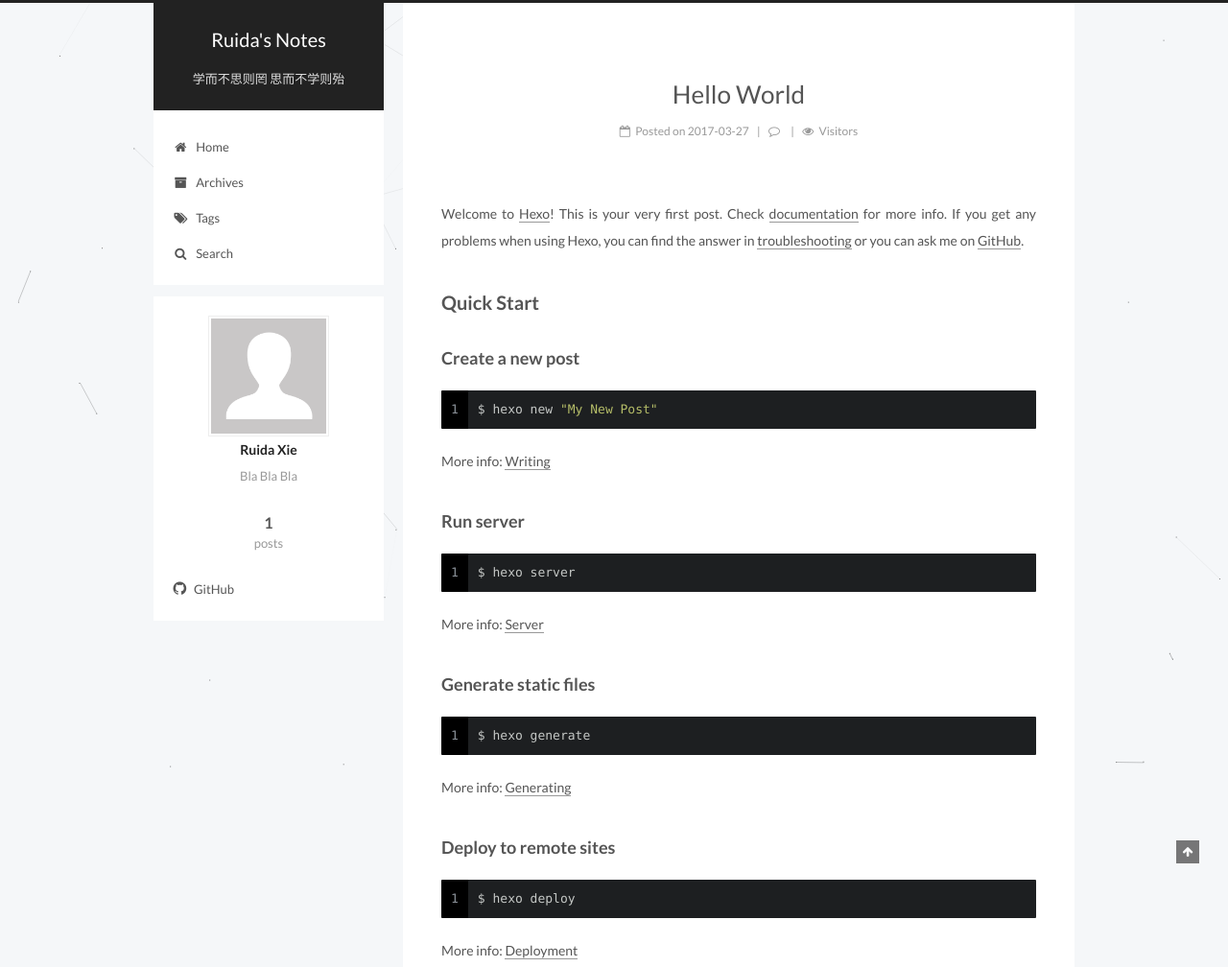
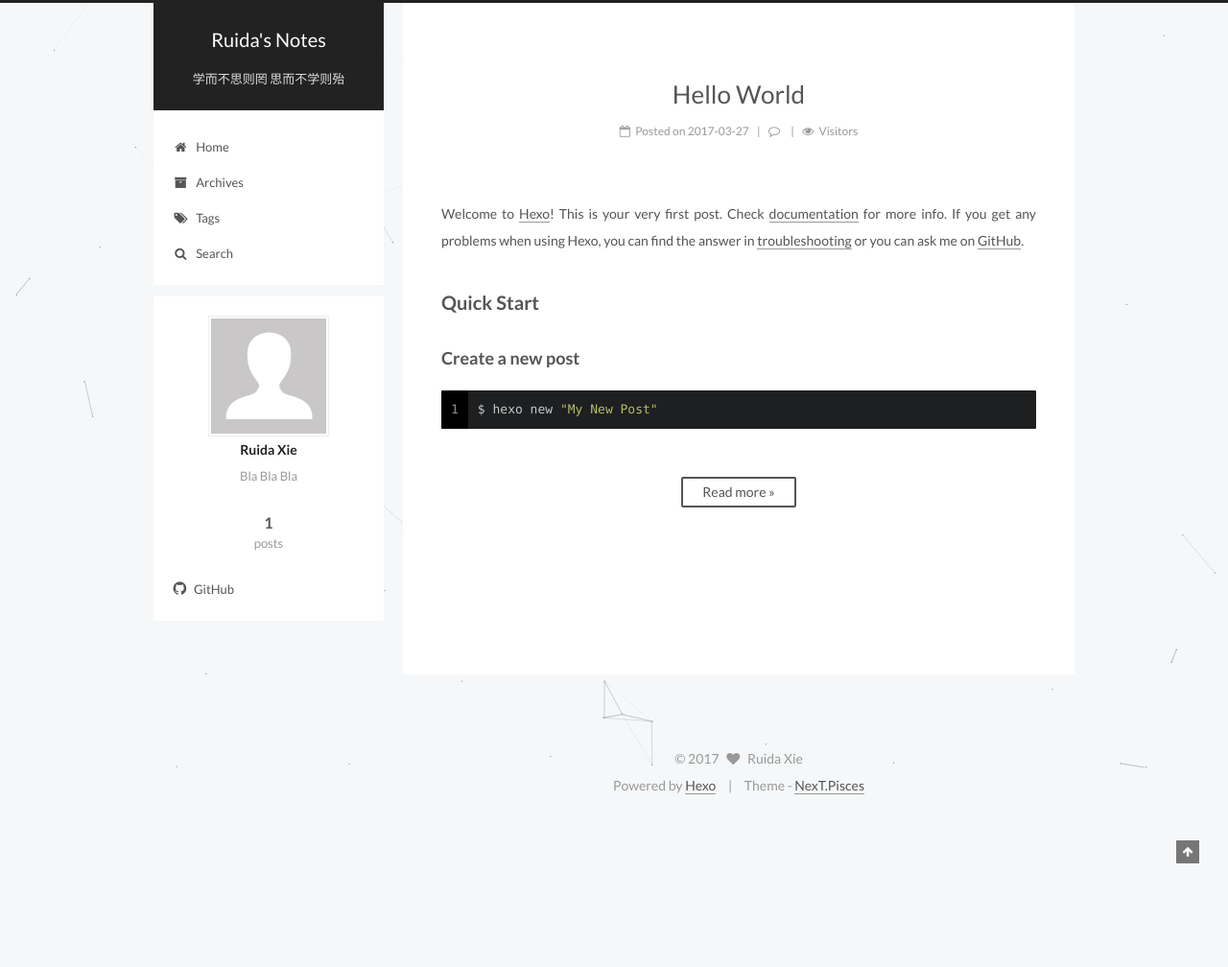
Before and after one commit to xrdcrab/xrdcrab.github.io, a plain HTML site: page index.html in a window 1280 px wide. Shown: the top 1008 px of the page at 96% size. After the commit the page ends 853 px from the top, so only its background shows below. Drawn offline with nearby package versions, Linux system fonts and the light colour scheme; some packages are replaced by stand-ins of ours; a script that the page names is missing.

Commit message:
Site updated: 2017-04-01 18:41:17

```diff
--- a/index.html
+++ b/index.html
@@ -388,18 +388,15 @@
 
 
 
-
-            <p>Welcome to <a href="https://hexo.io/" target="_blank" rel="external">Hexo</a>! This is your very first post. Check <a href="https://hexo.io/docs/" target="_blank" rel="external">documentation</a> for more info. If you get any problems when using Hexo, you can find the answer in <a href="https://hexo.io/docs/troubleshooting.html" target="_blank" rel="external">troubleshooting</a> or you can ask me on <a href="https://github.com/hexojs/hexo/issues" target="_blank" rel="external">GitHub</a>.</p>
+          <p>Welcome to <a href="https://hexo.io/">Hexo</a>! This is your very first post. Check <a href="https://hexo.io/docs/">documentation</a> for more info. If you get any problems when using Hexo, you can find the answer in <a href="https://hexo.io/docs/troubleshooting.html">troubleshooting</a> or you can ask me on <a href="https://github.com/hexojs/hexo/issues">GitHub</a>.</p>
 <h2 id="Quick-Start"><a href="#Quick-Start" class="headerlink" title="Quick Start"></a>Quick Start</h2><h3 id="Create-a-new-post"><a href="#Create-a-new-post" class="headerlink" title="Create a new post"></a>Create a new post</h3><figure class="highlight bash"><table><tr><td class="gutter"><pre><div class="line">1</div></pre></td><td class="code"><pre><div class="line">$ hexo new <span class="string">"My New Post"</span></div></pre></td></tr></table></figure>
-<p>More info: <a href="https://hexo.io/docs/writing.html" target="_blank" rel="external">Writing</a></p>
-<h3 id="Run-server"><a href="#Run-server" class="headerlink" title="Run server"></a>Run server</h3><figure class="highlight bash"><table><tr><td class="gutter"><pre><div class="line">1</div></pre></td><td class="code"><pre><div class="line">$ hexo server</div></pre></td></tr></table></figure>
-<p>More info: <a href="https://hexo.io/docs/server.html" target="_blank" rel="external">Server</a></p>
-<h3 id="Generate-static-files"><a href="#Generate-static-files" class="headerlink" title="Generate static files"></a>Generate static files</h3><figure class="highlight bash"><table><tr><td class="gutter"><pre><div class="line">1</div></pre></td><td class="code"><pre><div class="line">$ hexo generate</div></pre></td></tr></table></figure>
-<p>More info: <a href="https://hexo.io/docs/generating.html" target="_blank" rel="external">Generating</a></p>
-<h3 id="Deploy-to-remote-sites"><a href="#Deploy-to-remote-sites" class="headerlink" title="Deploy to remote sites"></a>Deploy to remote sites</h3><figure class="highlight bash"><table><tr><td class="gutter"><pre><div class="line">1</div></pre></td><td class="code"><pre><div class="line">$ hexo deploy</div></pre></td></tr></table></figure>
-<p>More info: <a href="https://hexo.io/docs/deployment.html" target="_blank" rel="external">Deployment</a></p>
-
-
+          <!--noindex-->
+          <div class="post-button text-center">
+            <a class="btn" href="/2017/03/27/hello-world/#more" rel="contents">
+              Read more &raquo;
+            </a>
+          </div>
+          <!--/noindex-->
 
 
     </div>
```
Also changed, not shown: 2017/03/27/hello-world/index.html (+2 -1 lines), sitemap.xml (+7 -7 lines).
